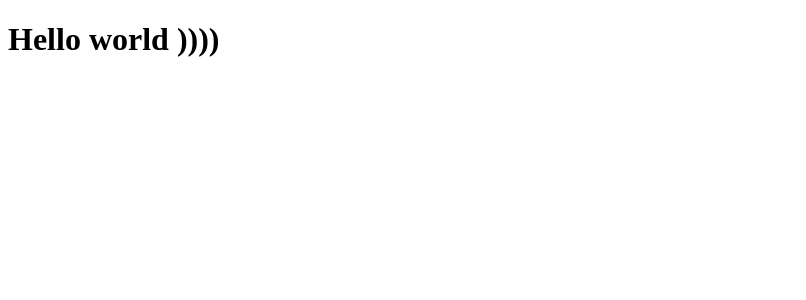
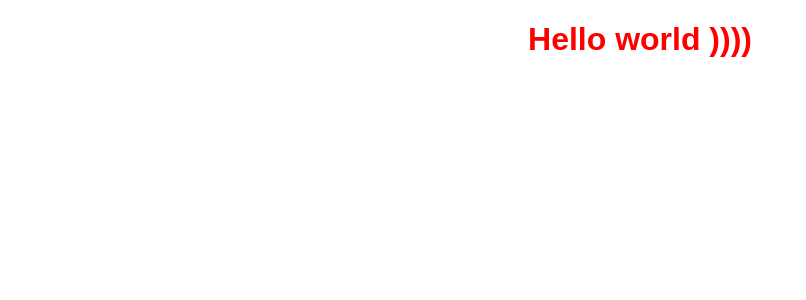
Before and after one commit to w84v2rhsq4/memes, a React app: page / in a window 1280 px wide. Shown: the top 300 px of the page, without its empty margins (0-806 px from the left). Built offline with nearby package versions, Linux system fonts and the light colour scheme.

Commit message:
css modules

```diff
--- /dev/null
+++ b/defs.d.ts
@@ -0,0 +1,4 @@
+declare module "*.css" {
+  var styles: { [key: string]: string };
+  export = styles;
+}
--- a/package.json
+++ b/package.json
@@ -10,8 +10,10 @@
   "dependencies": {
     "@types/react": "^16.8.2",
     "@types/react-dom": "^16.8.0",
+    "css-loader": "^2.1.0",
     "react": "^16.8.1",
     "react-dom": "^16.8.1",
+    "style-loader": "^0.23.1",
     "ts-loader": "^5.3.3",
     "typescript": "^3.3.3",
     "webpack": "4",
--- a/src/App/index.tsx
+++ b/src/App/index.tsx
@@ -1,13 +1,15 @@
 import React, { Component } from "react";
-
+import styles from "./styles.css";
 interface Props {
   name: string;
 }
 
 interface State {}
 
+console.log(styles);
+
 export default class App extends Component<Props, State> {
   render() {
-    return <h1>Hello {this.props.name} ))))</h1>;
+    return <h1 className={styles.App}>Hello {this.props.name} ))))</h1>;
   }
 }
--- /dev/null
+++ b/src/App/styles.css
@@ -0,0 +1,5 @@
+.App {
+  font-family: sans-serif;
+  text-align: center;
+  color: red;
+}
--- a/tsconfig.json
+++ b/tsconfig.json
@@ -4,9 +4,10 @@
     "lib": ["dom", "esnext"],
     "noImplicitAny": true,
     "outDir": "./dist/",
+    "allowJs": true,
     "sourceMap": true,
     "target": "esnext",
     "allowSyntheticDefaultImports": true
   },
-  "include": ["./src/**/*"]
+  "include": ["./src/**/*", "./defs.d.ts"]
 }
--- a/webpack.config.js
+++ b/webpack.config.js
@@ -1,7 +1,6 @@
-const { resolve } = require("path");
+const { resolve, join } = require("path");
 
 module.exports = {
-  mode: "production",
   entry: "./src/index.tsx",
   output: {
     filename: "bundle.js",
@@ -11,7 +10,24 @@ module.exports = {
     rules: [
       {
         test: /\.tsx?$/,
-        loader: "ts-loader"
+        use: {
+          loader: "ts-loader"
+        }
+      },
+      {
+        test: /\.css$/,
+        use: [
+          "style-loader",
+          {
+            loader: "css-loader",
+            options: {
+              modules: true,
+              importLoaders: 1,
+              localIdentName: "[name]_[local]_[hash:base64]",
+              sourceMap: true
+            }
+          }
+        ]
       }
     ]
   },
```
Also changed, not shown: 1 other file (tests, documents, lock files or other folders).
